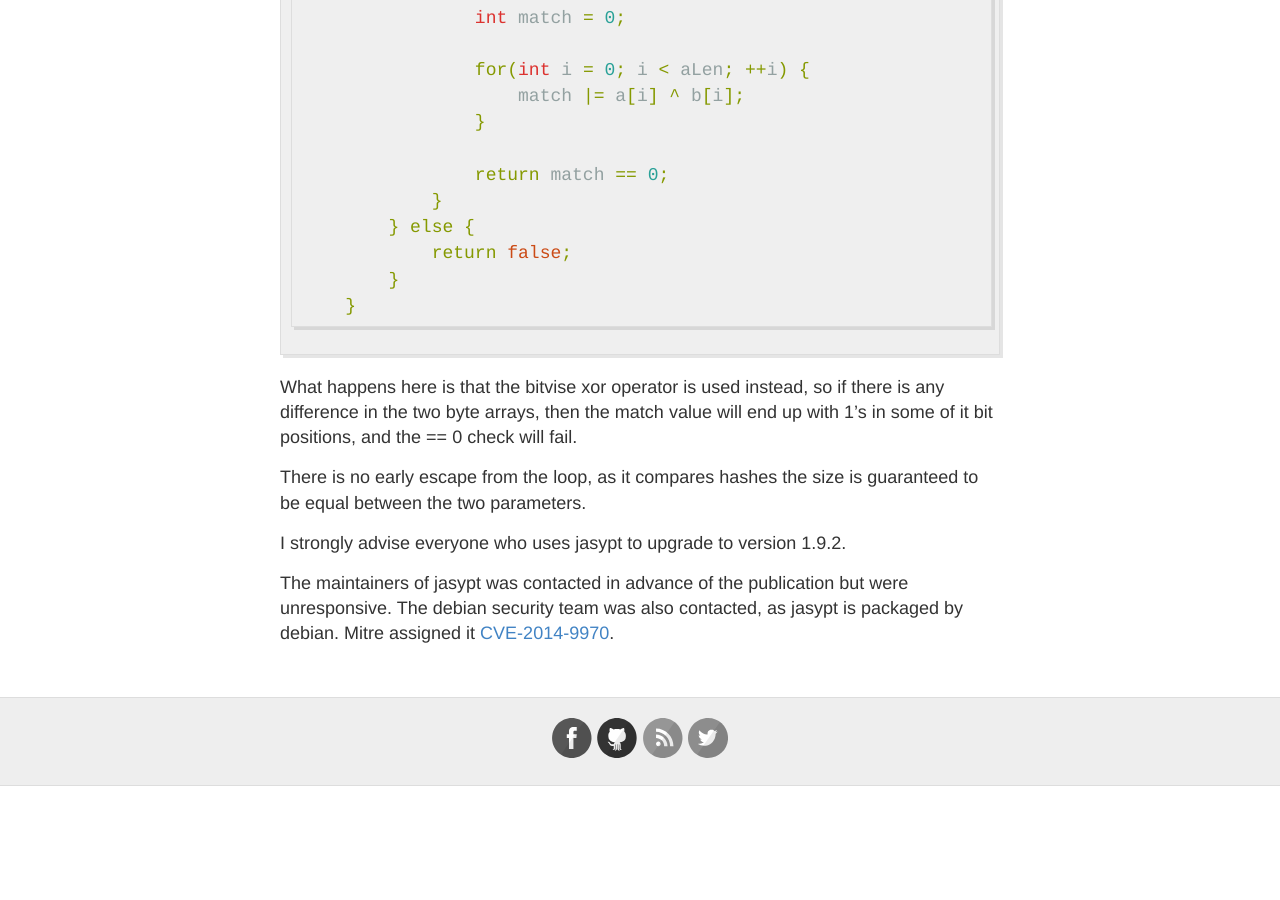
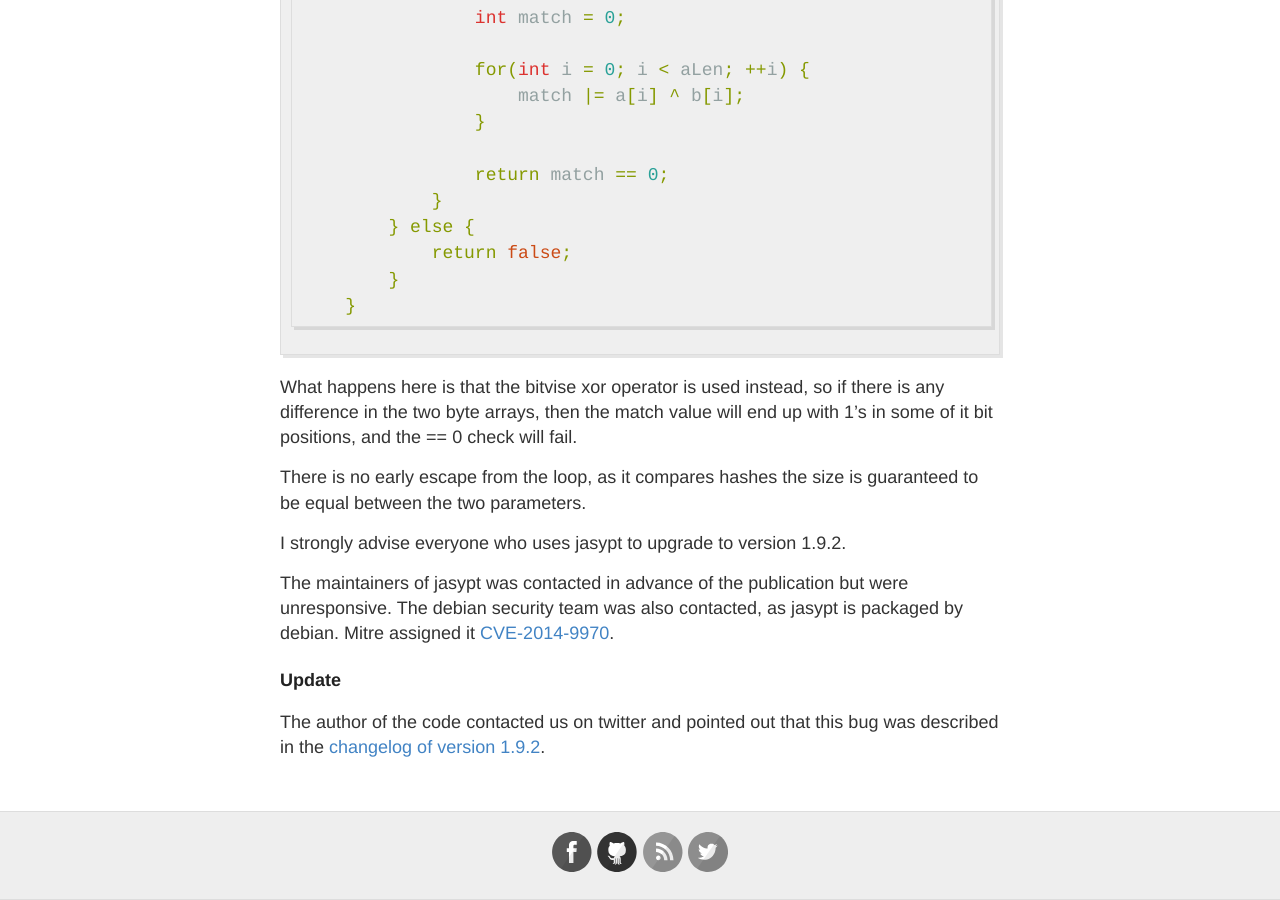
Before and after one commit to labanskoller/hackeriet_blog, a Jekyll site: the page built from _posts/2017-07-11-finding-timing-vulnerabilities-in-jasypt.md, in a window 1280 px wide and 900 px high, scrolled down 3187 px. Built offline with Jekyll 4.4.1, drawn with Linux system fonts in a browser that asks for light colours; before the commit the page ends 3973 px from its top, so only the background shows below that.

Commit message:
update from author of the code in question

```diff
--- a/_posts/2017-07-11-finding-timing-vulnerabilities-in-jasypt.md
+++ b/_posts/2017-07-11-finding-timing-vulnerabilities-in-jasypt.md
@@ -140,3 +140,8 @@ I strongly advise everyone who uses jasypt to upgrade to version 1.9.2.
 The maintainers of jasypt was contacted in advance of the publication but were
 unresponsive. The debian security team was also contacted, as jasypt is packaged by
 debian. Mitre assigned it [CVE-2014-9970](https://cve.mitre.org/cgi-bin/cvename.cgi?name=CVE-2014-9970).
+
+##### Update
+
+The author of the code contacted us on twitter and pointed out that this bug was
+described in the [changelog of version 1.9.2](http://jasypt.org/changelogs/jasypt/ChangeLog.txt).
```
Also changed, not shown: other parts of _posts/2017-07-11-finding-timing-vulnerabilities-in-jasypt.md (+1 -1 lines).
